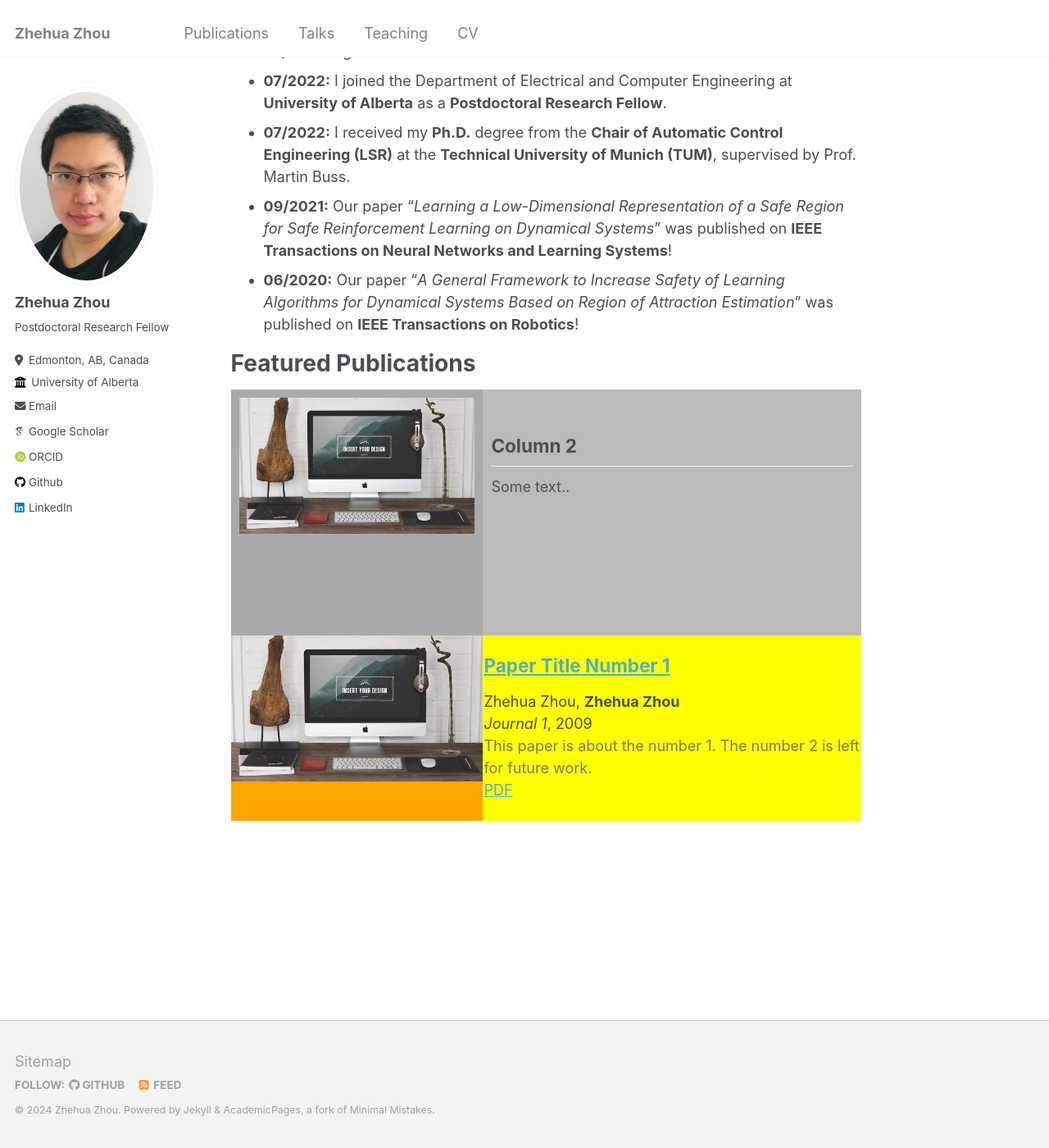
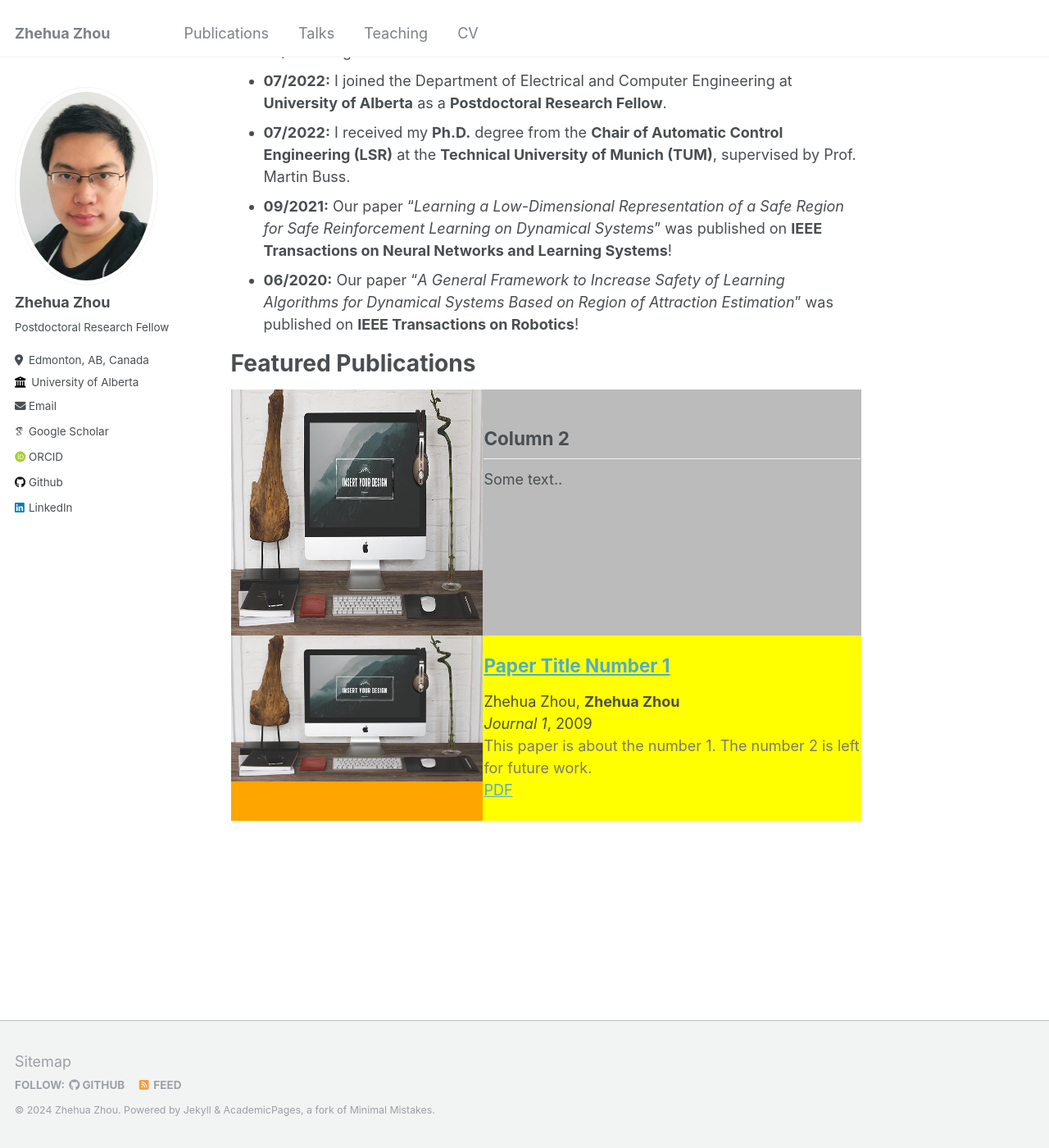
Before and after one commit to zhehuazhou/zhehuazhou.github.io, a Jekyll site: the page built from _pages/about.md, in a window 1280 px wide and 1400 px high, scrolled down 621 px. Shown: the whole window at 82% size. Built offline with Jekyll 4.4.1, drawn with Linux system fonts in a browser that asks for light colours; some web fonts are replaced.

Commit message:
initial update

```diff
--- a/_includes/archive-single_double.html
+++ b/_includes/archive-single_double.html
@@ -20,7 +20,7 @@
 /* Create two unequal columns that floats next to each other */
 .column {
   float: left;
-  padding: 10px;
+  padding: 0px;
   height: 300px; /* Should be removed. Only for demonstration */
 }
 
@@ -28,8 +28,16 @@
   width: 40%;
 }
 
+.left img {
+  height: 100%;
+  width: 100%;
+  display: block;
+}
+
+
 .right {
   width: 60%;
+  padding: 1px;
 }
 
 /* Clear floats after the columns */
@@ -85,7 +93,7 @@
 
     <div class="row">
       <div class="column left" style="background-color:#aaa;">
-        <img style="display:block;" width="100%" height="100%" src= "{{ post.teaser }}">
+        <img src= "{{ post.teaser }}">
       </div>
       <div class="column right" style="background-color:#bbb;">
         <h2>Column 2</h2>
```
